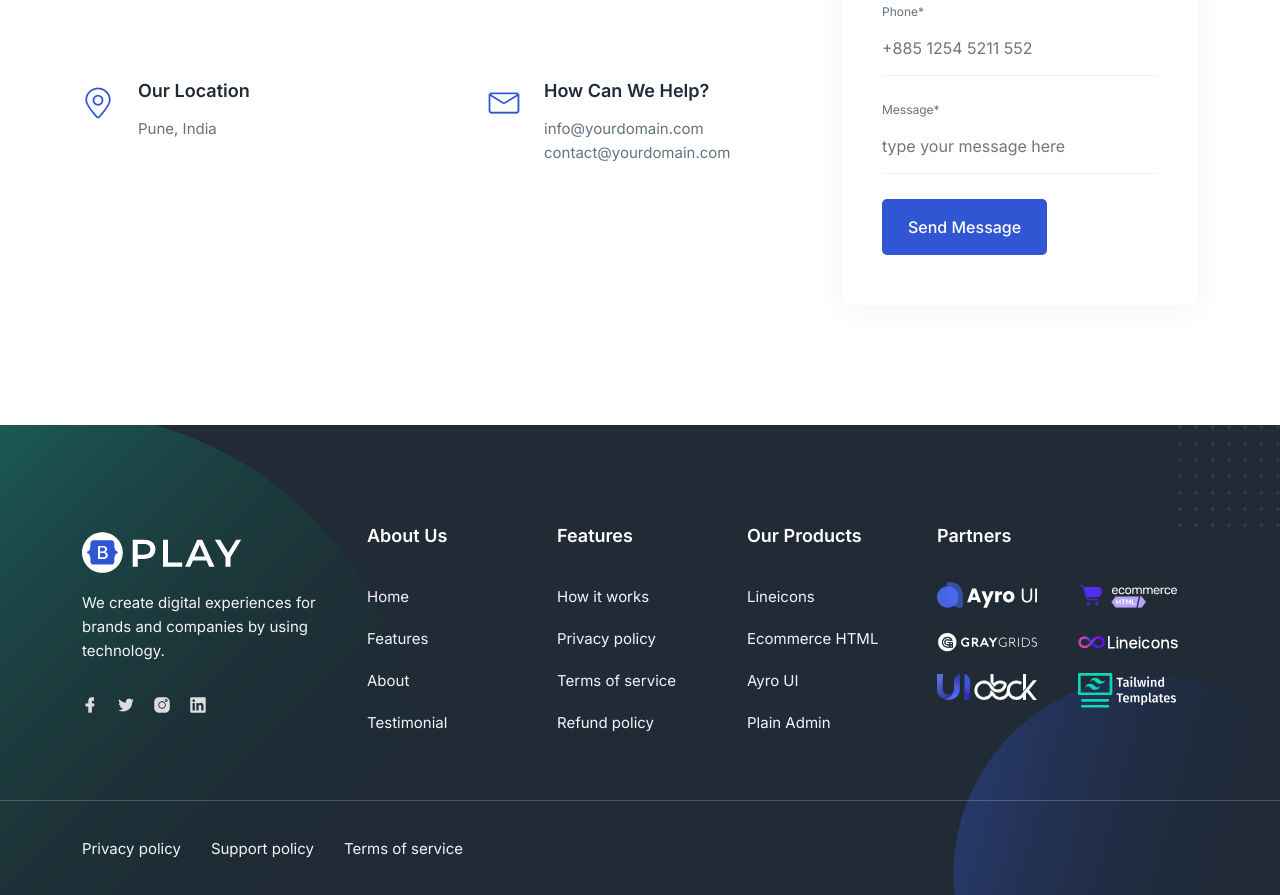
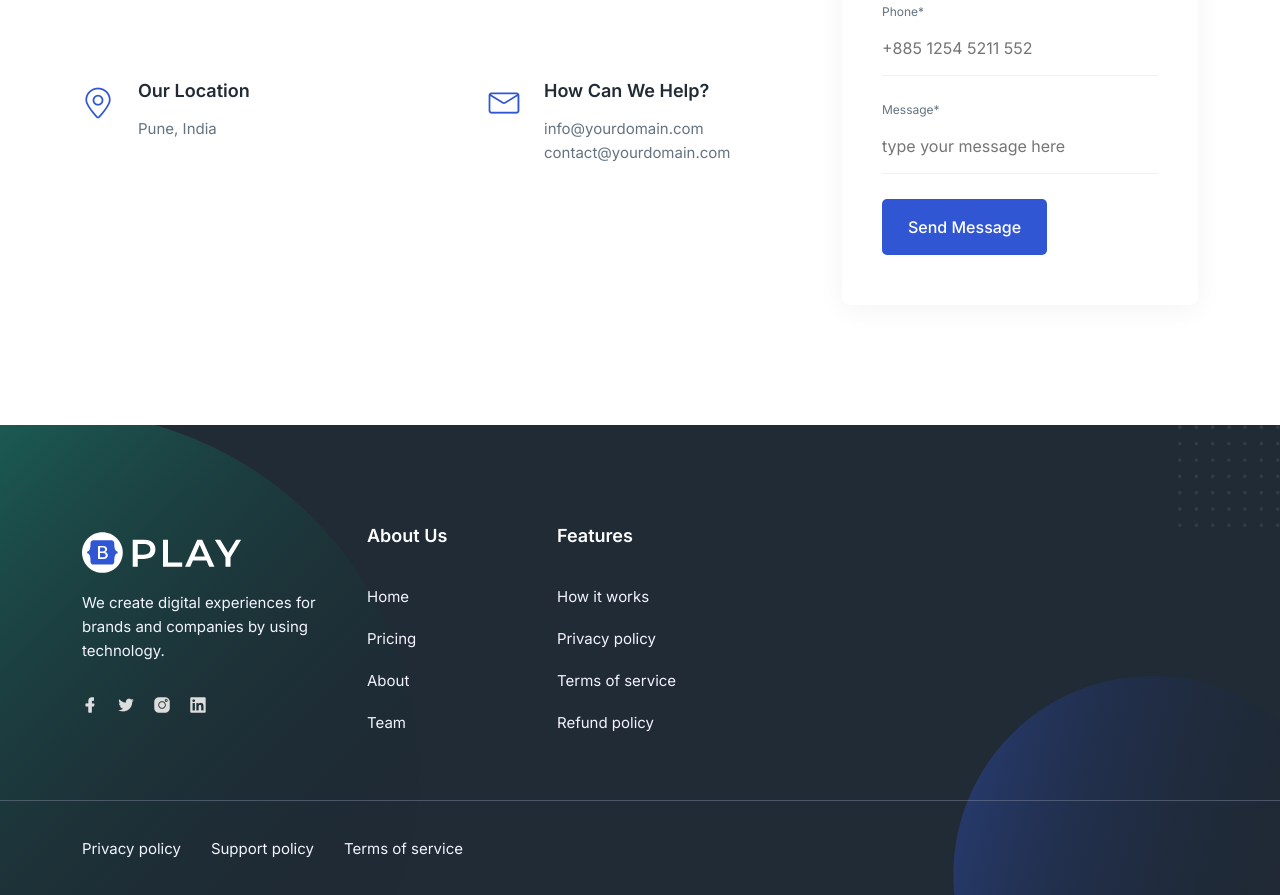
Before and after one commit to RohanRusta21/SaaS-bckup, a plain HTML site: page index.html in a window 1280 px wide. Shown: the part 6627-7522 px from the top of the page. Drawn offline with Linux system fonts and the light colour scheme.

Commit message:
commiting again index page

```diff
--- a/index.html
+++ b/index.html
@@ -1041,16 +1041,16 @@
                 <h5 class="ud-widget-title">About Us</h5>
                 <ul class="ud-widget-links">
                   <li>
-                    <a href="javascript:void(0)">Home</a>
+                    <a href="#home">Home</a>
                   </li>
                   <li>
-                    <a href="javascript:void(0)">Features</a>
+                    <a href="#pricing">Pricing</a>
                   </li>
                   <li>
-                    <a href="javascript:void(0)">About</a>
+                    <a href="#about">About</a>
                   </li>
                   <li>
-                    <a href="javascript:void(0)">Testimonial</a>
+                    <a href="#team">Team</a>
                   </li>
                 </ul>
               </div>
@@ -1074,7 +1074,7 @@
                 </ul>
               </div>
             </div>
-            <div class="col-xl-2 col-lg-3 col-md-6 col-sm-6">
+            <!--<div class="col-xl-2 col-lg-3 col-md-6 col-sm-6">
               <div class="ud-widget">
                 <h5 class="ud-widget-title">Our Products</h5>
                 <ul class="ud-widget-links">
@@ -1112,8 +1112,8 @@
                   </li>
                 </ul>
               </div>
-            </div>
-            <div class="col-xl-3 col-lg-6 col-md-8 col-sm-10">
+            </div>-->
+            <!--<div class="col-xl-3 col-lg-6 col-md-8 col-sm-10">
               <div class="ud-widget">
                 <h5 class="ud-widget-title">Partners</h5>
                 <ul class="ud-widget-brands">
@@ -1191,7 +1191,7 @@
                   </li>
                 </ul>
               </div>
-            </div>
+            </div>-->
           </div>
         </div>
       </div>
```
